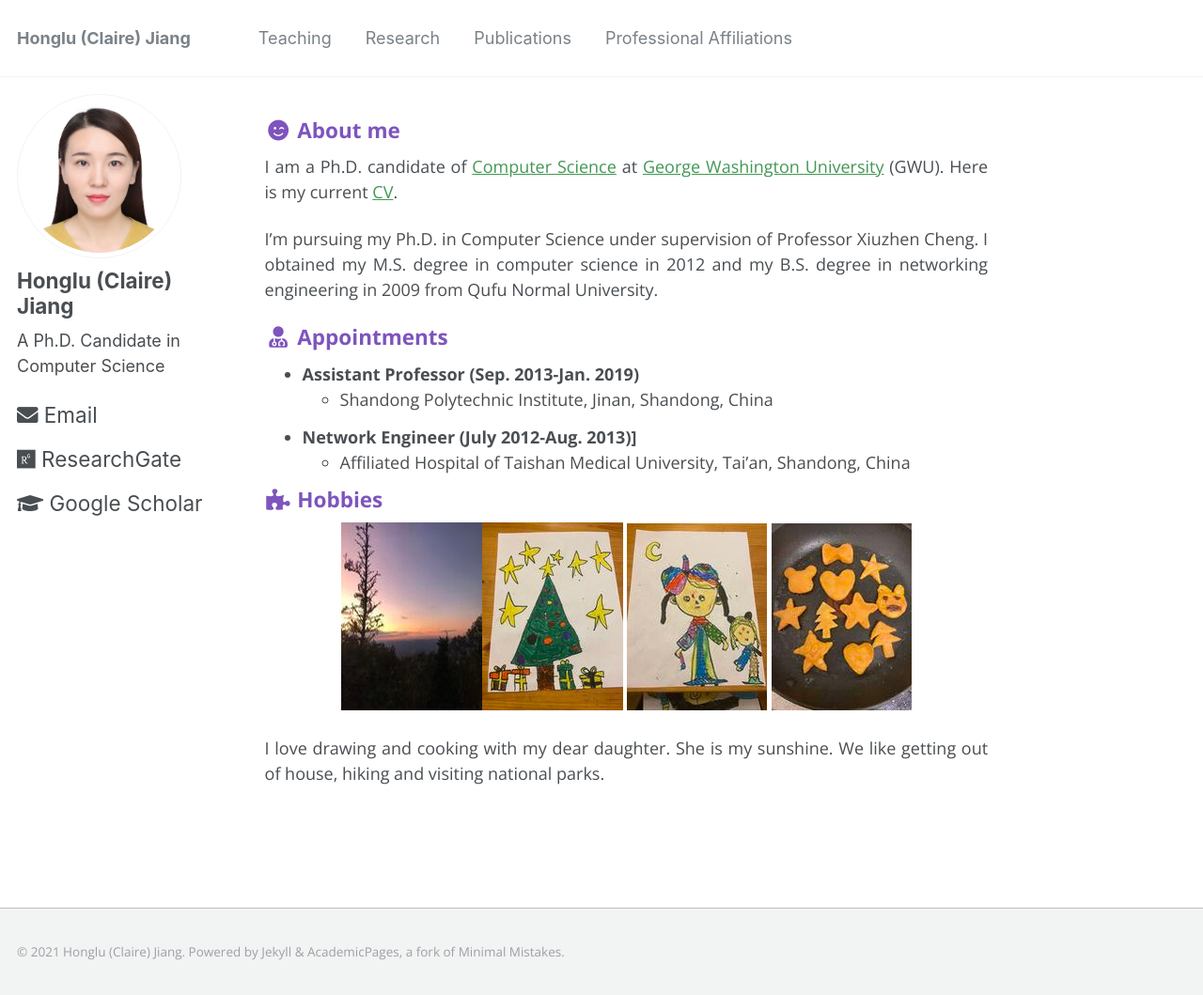
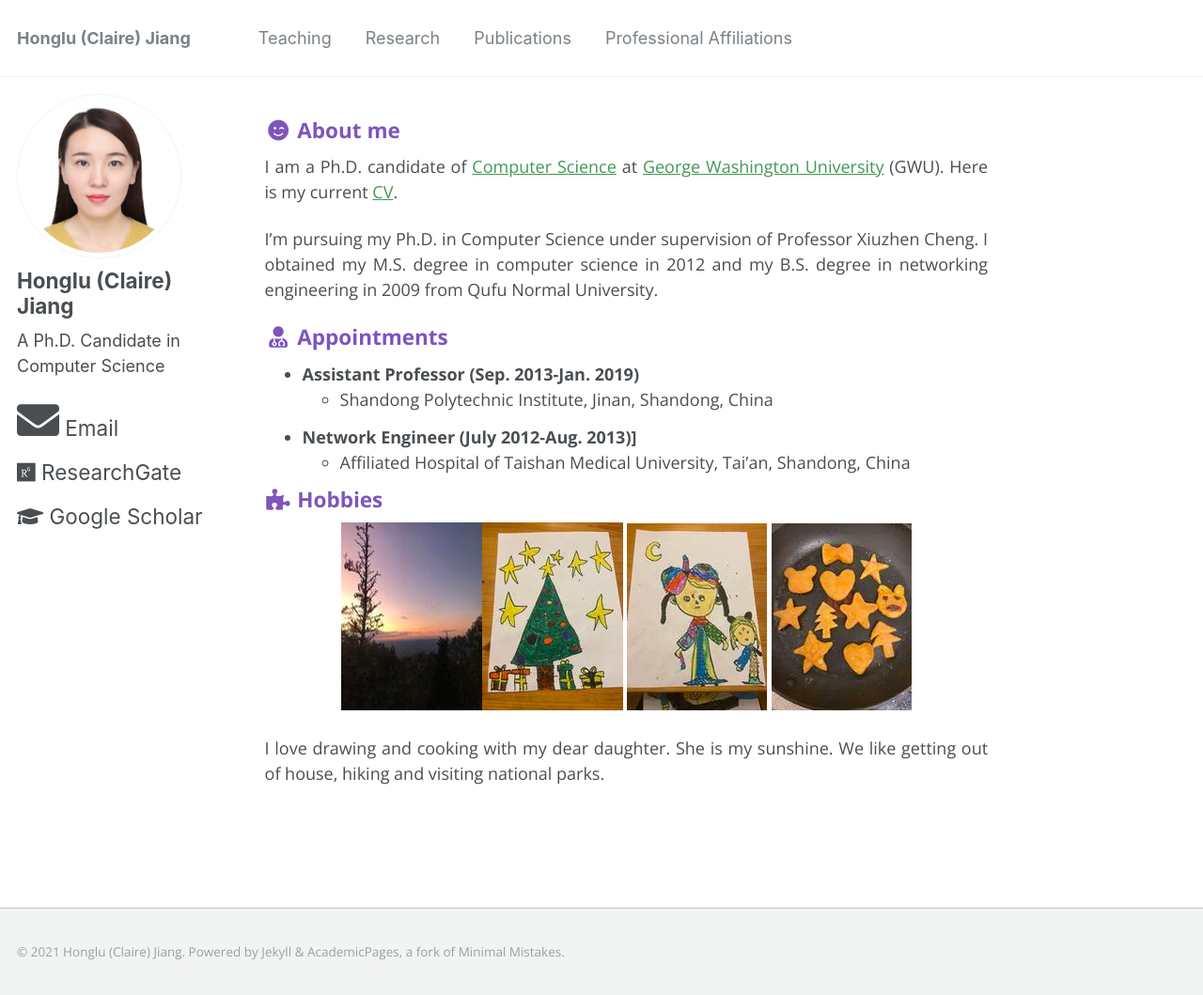
Before and after one commit to hljiang0720/hljiang.github.io, a Jekyll site: the page built from _pages/about.md, in a window 1280 px wide and 1059 px high. Shown: the whole window at 94% size. Built offline with Jekyll 4.4.1, drawn with Linux system fonts in a browser that asks for light colours.

Commit message:
commit md;

```diff
--- a/_includes/author-profile.html
+++ b/_includes/author-profile.html
@@ -32,13 +32,13 @@
         <li><a href="{{ author.uri }}"><i class="fas fa-link" aria-hidden="true"></i> {{ site.data.ui-text[site.locale].website_label | default: "Website" }}</a></li>
       {% endif %}
       {% if author.email %}
-        <li><a href="mailto:{{ author.email }}"><i class="fas fa-envelope fa-2" aria-hidden="true"></i> {{ site.data.ui-text[site.locale].email_label | default: "Email" }}</a></li>
+        <li><a href="mailto:{{ author.email }}"><i class="fas fa-envelope fa-2x" aria-hidden="true"></i> {{ site.data.ui-text[site.locale].email_label | default: "Email" }}</a></li>
       {% endif %}
       {% if author.keybase %}
         <li><a href="https://keybase.io/{{ author.keybase }}"><i class="fas fa-key" aria-hidden="true"></i> Keybase</a></li>
       {% endif %}
        {% if author.researchgate %}
-        <li><a href="{{ author.researchgate }}"><i class="fab fa-researchgate fa-1" aria-hidden="true"></i> ResearchGate</a></li>
+        <li><a href="{{ author.researchgate }}"><i class="fab fa-researchgate fa-1x" aria-hidden="true"></i> ResearchGate</a></li>
       {% endif %}
       {% if author.twitter %}
         <li><a href="https://twitter.com/{{ author.twitter }}"><i class="fab fa-twitter-square" aria-hidden="true"></i> Twitter</a></li>
@@ -47,7 +47,7 @@
         <li><a href="https://www.facebook.com/{{ author.facebook }}"><i class="fab fa-facebook-square" aria-hidden="true"></i> Facebook</a></li>
       {% endif %}
       {% if author.google_plus %}
-        <li><a href="https://plus.google.com/+{{ author.google_plus }}"><i class="fab fa-google-plus" aria-hidden="true"></i> Google+</a></li>
+        <li><a href="https://plus.google.com/+{{ author.google_plus }}"><i class="fab fa-google-plus fa-3x" aria-hidden="true"></i> Google+</a></li>
       {% endif %}
       {% if author.linkedin %}
         <li><a href="https://www.linkedin.com/in/{{ author.linkedin }}"><i class="fab fa-linkedin" aria-hidden="true"></i> LinkedIn</a></li>
```
